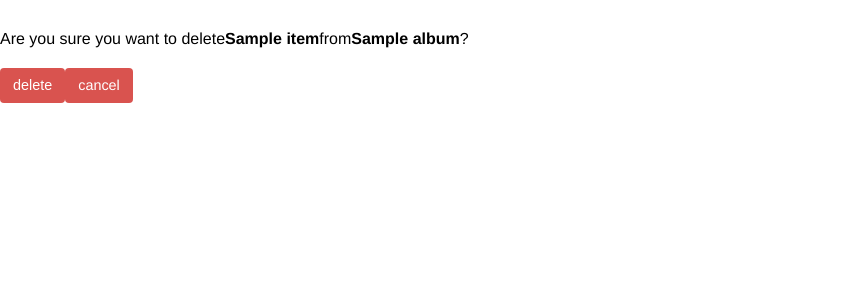
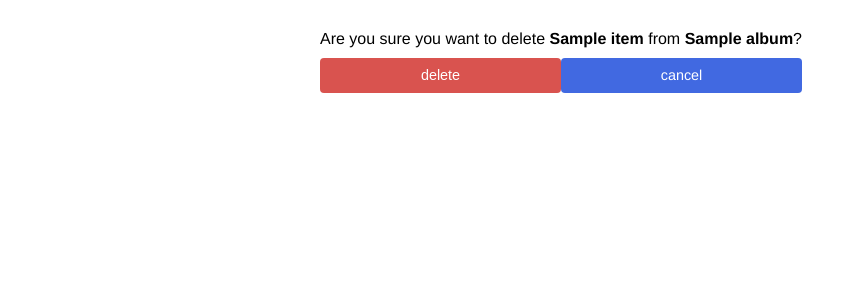
Before and after one commit to Deesus/Image-Sharing-App, a Flask app: template image_sharing/templates/deleteImage.html in a window 1280 px wide. Shown: the part 60-360 px from the top of the page, without its empty margins (0-865 px from the left). Run offline with Flask 2, Linux system fonts and the light colour scheme; the template is opened without the code that fills it: most values are stand-ins (such as "Sample title", 1, 10 or a date in 2020); some libraries are stand-ins or nearby versions.

Commit message:
refactor: Update deleteImage

```diff
--- a/image_sharing/templates/deleteImage.html
+++ b/image_sharing/templates/deleteImage.html
@@ -12,25 +12,28 @@
 
 	<!-- container for HTML form - entire form is 7 columns wide -->
 	<div class="row" >
-		<div class="pane center-block col-md-7">
+		<div class="col-3"></div>
+
+		<div class="col-6">
 			<form action="{{ url_for('delete_image', album_id=album.id, image_id=item.id) }}" method='POST'>
 				<!-- anti-forgery -->
 				<input type="hidden" name="_csrf_token" value="{{ csrf_token() }}">
 
-				<div class="row" style="margin-bottom:20px;">
+				<div>
 					Are you sure you want to delete <strong>{{item.name}}</strong> from <strong>{{album.name}}</strong>?
 				</div>
-				<div class="row">
-					<div class="col-xs-2">
-						<input type='submit' value='delete' class="dee-button btn-yellow">
-					</div>
-					<div class="col-xs-2">
-						<a href="{{ url_for('show_images', album_id=album.id) }}" class="dee-button">cancel</a>
-					</div>
+
+				<!-- submit/cancel buttons -->
+				<div class='reset' style="width: 100%">
+					<input type='submit' value='delete' class="dee-button">
+					<a href="{{ url_for('show_images', album_id=album.id) }}" class="dee-button btn-blue">cancel</a>
 				</div>
+
 			</form>
-		</div>
-	</div>
+		</div> <!-- /.col-6 -->
+
+		<div class="col-3"></div>
+	</div> <!-- /.row -->
 </body>
 
 </html>
--- a/image_sharing/templates/editImage.html
+++ b/image_sharing/templates/editImage.html
@@ -38,8 +38,8 @@
 
 					<!-- submit/cancel buttons -->
 					<div class='reset' style="width: 200%">
-						<input type='submit' value='Submit' class="dee-button btn-blue">
-						<a href="{{ url_for('show_images', album_id=album_id) }}" class="dee-button">cancel</a>
+						<input type='submit' value='Submit' class="dee-button">
+						<a href="{{ url_for('show_images', album_id=album_id) }}" class="dee-button btn-blue">cancel</a>
 					</div>
 			</form>
 		</div> <!-- /.col-6 -->
```
